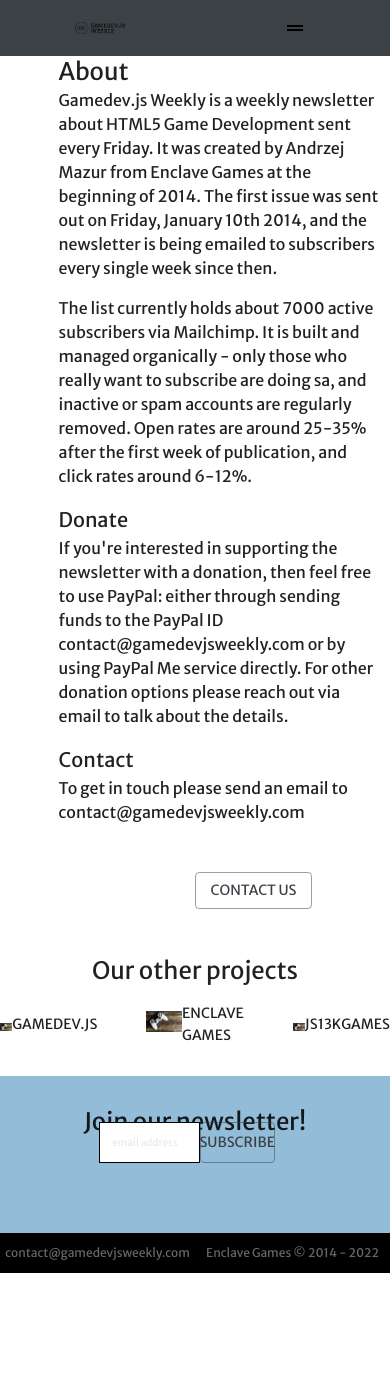
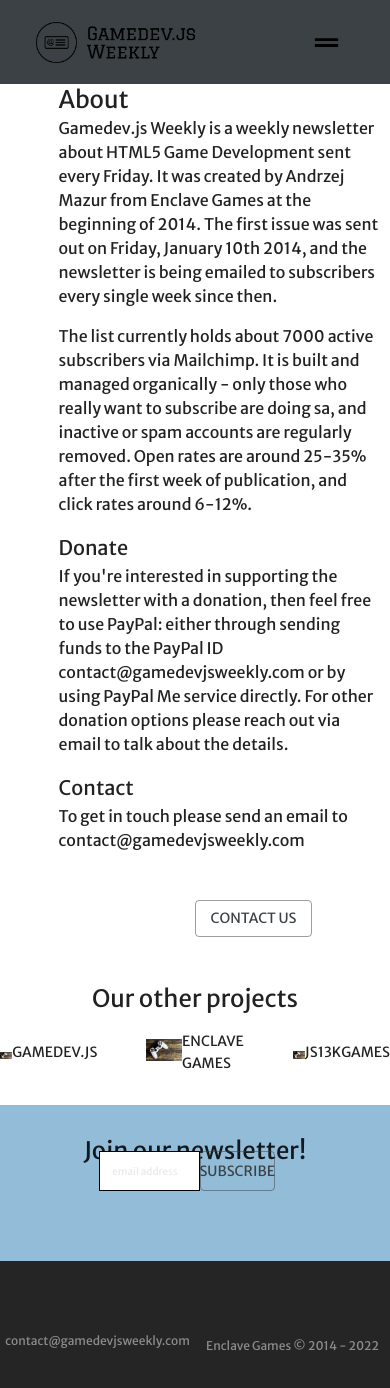
Before and after one commit to GamedevJS/Gamedev.js-Weekly, a Next.js app: page /about in a window 390 px wide. Shown: the top 1388 px of the page. Before the commit the page ends 1273 px from the top, so only its background shows below. Built offline with nearby package versions, Linux system fonts and the light colour scheme.

Commit message:
navbar mobile

```diff
--- a/src/layouts/footer.tsx
+++ b/src/layouts/footer.tsx
@@ -6,14 +6,24 @@
 const useStyles = makeStyles((theme: Theme) => ({
     wrapper: {
         height: 40,
-        backgroundColor: "#000",
+        backgroundColor: "#252525",
         display: "flex",
         alignItems: "center",
+        [theme.breakpoints.down("sm")]: {
+            flexDirection: "column",
+            height: "20vh",
+        },
     },
     footerItem: {
         display: "flex",
         justifyContent: "center",
-        color: "#666",
+        color: "#8c8c8c",
+        "&:first-child": {
+            [theme.breakpoints.down("sm")]: {
+                alignItems: "flex-end",
+                paddingBottom: 10,
+            },
+        },
     },
 }));
 
@@ -22,7 +32,12 @@
 
     return (
         <Grid container className={classes.wrapper}>
-            <Grid item xs={6} className={classes.footerItem}>
+            <Grid
+                item
+                xs={6}
+                className={classes.footerItem}
+                // sx={{ alignItems: { xs: "flex-end" }, paddingBottom: { sm: 1 } }}
+            >
                 <Typography variant={"caption"}>contact@gamedevjsweekly.com</Typography>
             </Grid>
             <Grid item xs={6} className={classes.footerItem}>
--- a/src/layouts/navbar.tsx
+++ b/src/layouts/navbar.tsx
@@ -1,25 +1,33 @@
 import type { NextPage } from "next";
 import { useRouter } from "next/router";
 import { makeStyles } from "@mui/styles";
-import { AppBar, Toolbar, Grid, IconButton, Hidden, Drawer } from "@mui/material";
+import { AppBar, Toolbar, Grid, IconButton, Hidden, Drawer, Divider, Box, List, ListItem } from "@mui/material";
 import clsx from "clsx";
 import Logo from "../assets/logo/weekly-logo.png";
 import Link from "next/link";
 import { Theme } from "@mui/system";
 import Image from "next/image";
 import DragHandleIcon from "@mui/icons-material/DragHandle";
-import { useState } from "react";
+import { useState, Fragment } from "react";
 import CloseIcon from "@mui/icons-material/Close";
+import Footer from "./footer";
 
 const useStyles = makeStyles((theme: Theme) => ({
     appbar: {
         flexGrow: 1,
         backgroundColor: "#fff",
+        zIndex: 3000,
+        [theme.breakpoints.down("md")]: {
+            position: "fixed",
+        },
     },
     toolbar: {
         margin: "0 15%",
         padding: 0,
-        zIndex: 4999,
+        [theme.breakpoints.down("sm")]: {
+            margin: "0 5%",
+            height: "10vh",
+        },
     },
     menuItem: {
         marginRight: theme.spacing(5),
@@ -29,7 +37,7 @@
     menuItemsWrapper: {
         textAlign: "center",
         [theme.breakpoints.down("md")]: {
-            textAlign: "end",
+            justifyContent: "space-between",
         },
     },
     logo: {
@@ -41,20 +49,35 @@
         color: "#93bcd8",
     },
     drawerPaper: {
-        top: 64,
+        top: "10vh",
         // backgroundColor: "#000",
-        maxHeight: "calc(100vh - 64px)",
-        justifyContent: "space-around",
-        alignItems: "center",
+        minHeight: "90vh",
+        // justifyContent: "space-around",
+        alignItems: "start",
         // opacity: 0,
-        width: "50vw",
-        [theme.breakpoints.down("sm")]: {
-            width: "100vw",
-        },
+        // width: "50vw",
+        // [theme.breakpoints.down("sm")]: {
+        //     width: "100vw",
+        border: "none",
+        // },
     },
     modal: {
         backgroundColor: "none",
-        zIndex: 200,
+        // zIndex: 200,
+    },
+    divider: {
+        borderColor: theme.palette.secondary.light,
+    },
+    mobileWrapperItems: {
+        display: "flex",
+        flexDirection: "column",
+        height: "70vh",
+        width: "100vw",
+        padding: "0 30px",
+    },
+    mobileMenuItems: {
+        margin: 0,
+        textTransform: "uppercase",
     },
 }));
 
@@ -94,19 +117,14 @@
     return (
         <AppBar position="static" className={classes.appbar} elevation={0}>
             <Toolbar className={classes.toolbar}>
-                <Grid container alignItems="center">
-                    <Grid item xs={2.5} className={classes.logo}>
+                <Grid container alignItems="center" justifyContent="space-between">
+                    <Grid item xs={6} md={2.5} className={classes.logo} onClick={onOpenMenu}>
                         <Link href={"/"} passHref>
                             <Image src={Logo} alt="logo" />
                         </Link>
                     </Grid>
                     <Hidden mdDown>
-                        <Grid
-                            item
-                            xs={9.5}
-                            className={classes.menuItemsWrapper}
-                            // sx={{ display: { ["sm, xs"]: "none", md: "block" } }}
-                        >
+                        <Grid item xs={2} md={9.5} className={classes.menuItemsWrapper}>
                             {menuItems.map(({ path, name }, id) => (
                                 <Link href={path} key={id} passHref>
                                     <span
@@ -121,32 +139,41 @@
                         </Grid>
                     </Hidden>
                     <Hidden mdUp>
-                        <Grid item xs={9.5} className={classes.menuItemsWrapper}>
+                        <Grid item xs={2} md={9.5}>
                             <IconButton style={{ color: "#000" }} onClick={onOpenMenu}>
-                                {open ? <CloseIcon /> : <DragHandleIcon />}
+                                {open ? <CloseIcon fontSize={"large"} /> : <DragHandleIcon fontSize={"large"} />}
                             </IconButton>
                             <Drawer
-                                anchor="right"
+                                anchor="bottom"
                                 open={open}
-                                onClose={onOpenMenu}
-                                elevation={0}
                                 variant="persistent"
                                 classes={{
                                     paper: classes.drawerPaper,
                                     root: classes.modal,
                                 }}>
+                                <Divider classes={{ root: classes.divider }} />
+                                <List className={classes.mobileWrapperItems}>
+                                    <Divider classes={{ root: classes.divider }} />
                                     {menuItems.map(({ path, name }, id) => (
-                                    <Link href={path} key={id} passHref>
+                                        <Fragment key={id}>
+                                            <ListItem style={{ padding: "25px" }}>
+                                                <Link href={path} passHref>
                                                     <span
+                                                        onClick={onOpenMenu}
                                                         className={clsx(
                                                             classes.menuItem,
+                                                            classes.mobileMenuItems,
                                                             router.pathname === path ? classes.activeLink : ""
-                                            )}
-                                            style={{ margin: 0 }}>
+                                                        )}>
                                                         {name}
                                                     </span>
                                                 </Link>
+                                            </ListItem>
+                                            <Divider classes={{ root: classes.divider }} />
+                                        </Fragment>
                                     ))}
+                                </List>
+                                <Footer />
                             </Drawer>
                         </Grid>
                     </Hidden>
--- a/src/pages/index.tsx
+++ b/src/pages/index.tsx
@@ -11,6 +11,9 @@
     mainWrapper: {
         margin: "0 15%",
         width: "auto",
+        [theme.breakpoints.down("sm")]: {
+            paddingTop: "10vh",
+        },
     },
     description: {
         margin: "25px 0",
```
Lines whose indentation alone changed are shown as unchanged.
